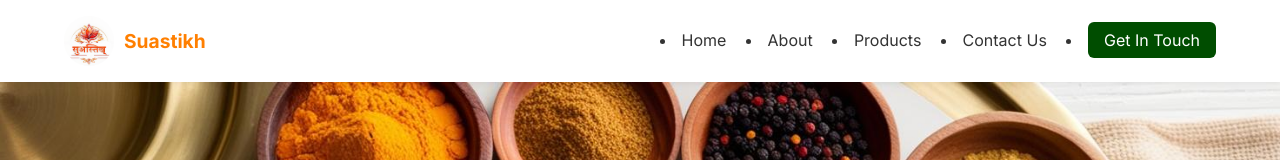
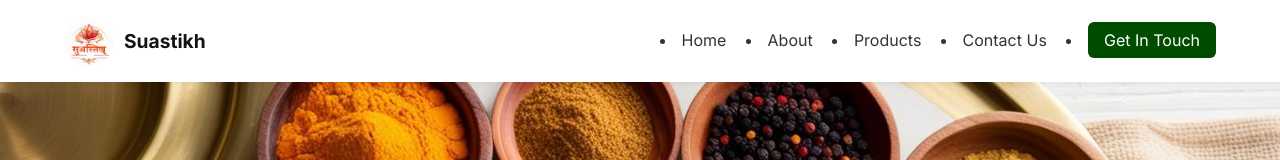
Before and after one commit to suastikhexports/Suastikh-Exports, a plain HTML site: page index.html in a window 1280 px wide. Shown: the top 160 px of the page. Drawn offline with Linux system fonts and the light colour scheme.

Commit message:
Update styles.css

```diff
--- a/styles.css
+++ b/styles.css
@@ -48,7 +48,7 @@ header {
   gap: 10px;
   font-size: 1.2rem;
   font-weight: bold;
-  color: #ff7f00;
+  color:rgb(20, 20, 20);
 
 }
 
```
